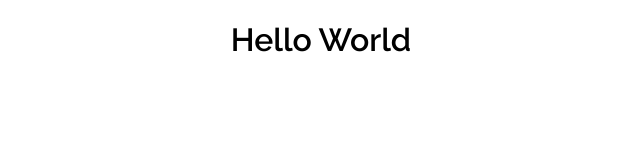
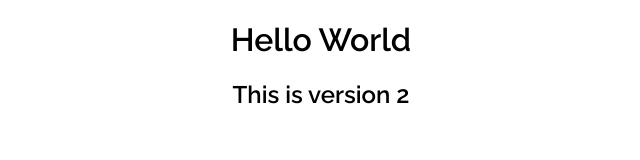
Before and after one commit to CloudOfAlemar/Introduction, a plain HTML site: page index.html in a window 1280 px wide. Shown: the whole page, without its empty margins (319-959 px from the left). Drawn offline with Linux system fonts and the light colour scheme.

Commit message:
Added heading stating that this is the version 2 branch

```diff
--- a/index.html
+++ b/index.html
@@ -10,6 +10,8 @@
   <title>Github Introduction</title>
 </head>
 <body>
-  <h1>Hello World</h1>
+  <h1 class="center">Hello World</h1>
+
+  <h2 class="center">This is version 2</h2>
 </body>
 </html>
--- a/style.css
+++ b/style.css
@@ -2,6 +2,6 @@ html {
   font-family: 'Raleway', sans-serif;
 }
 
-h1 {
+.center {
   text-align: center;
 }
```
